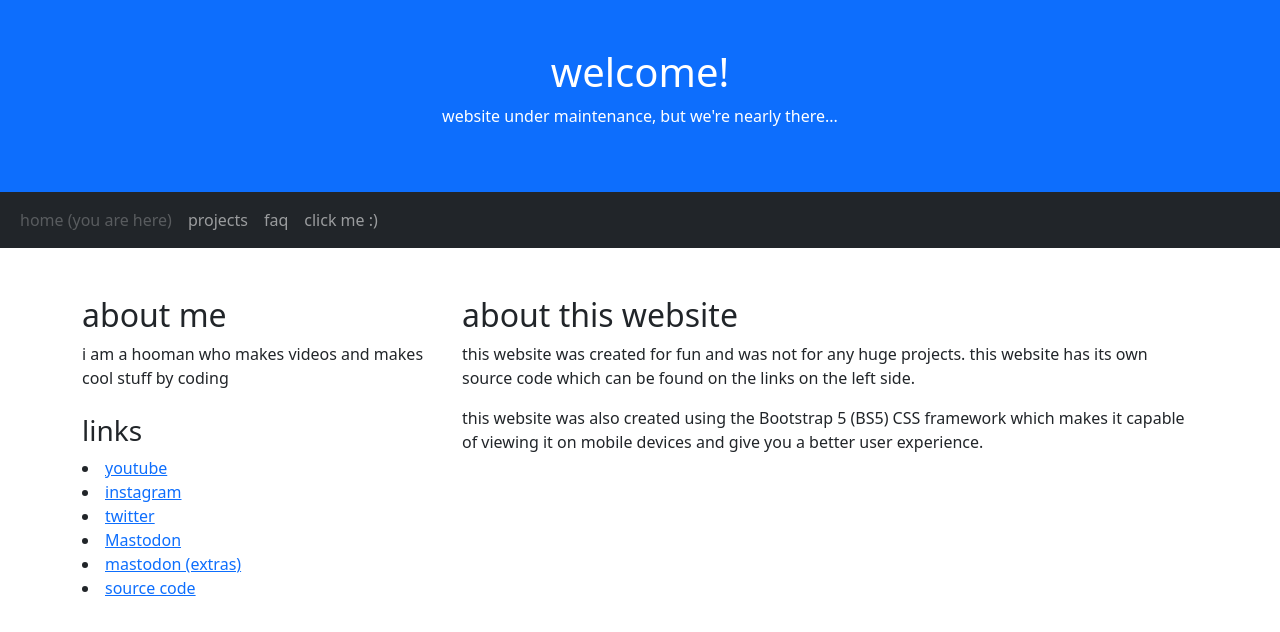
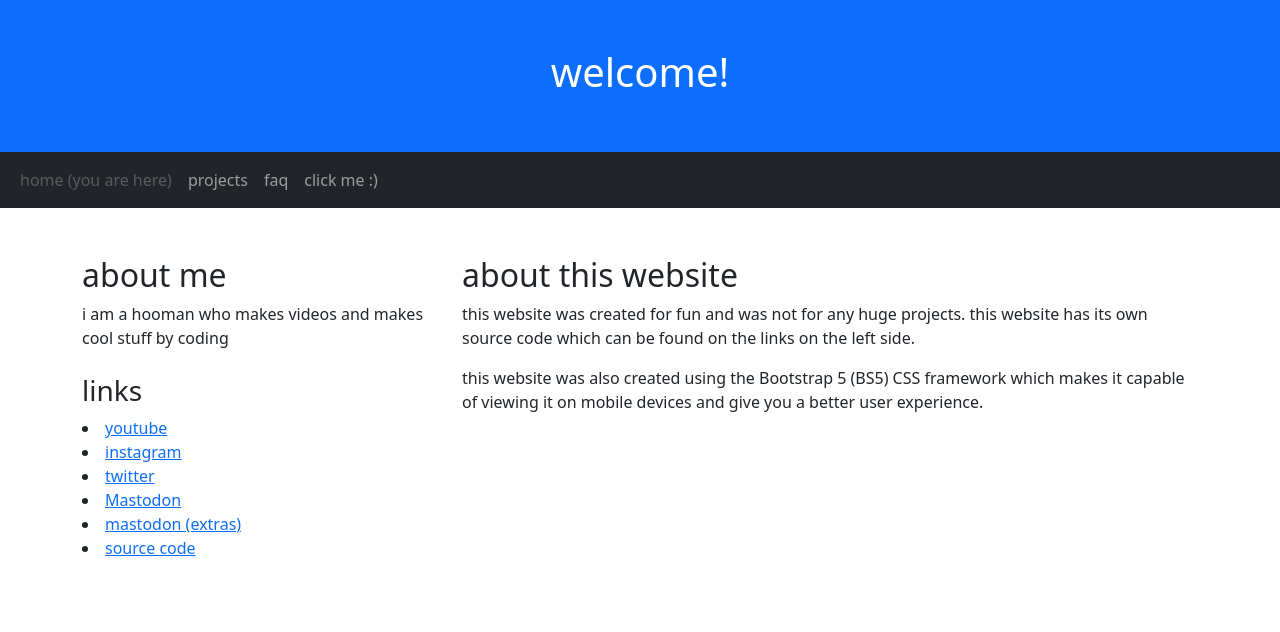
Before and after one commit to Rad7000/rad7000.github.io, a plain HTML site: page index.html in a window 1280 px wide. Drawn offline with nearby package versions, Linux system fonts and the light colour scheme.

Commit message:
Update index.html to final version

```diff
--- a/index.html
+++ b/index.html
@@ -10,7 +10,6 @@
 <body>
 <div class="p-5 bg-primary text-white text-center">
   <h1>welcome!</h1>
-  <p>website under maintenance, but we're nearly there...</p>
 </div>
 
 <nav class="navbar navbar-expand-sm bg-dark navbar-dark">
```
